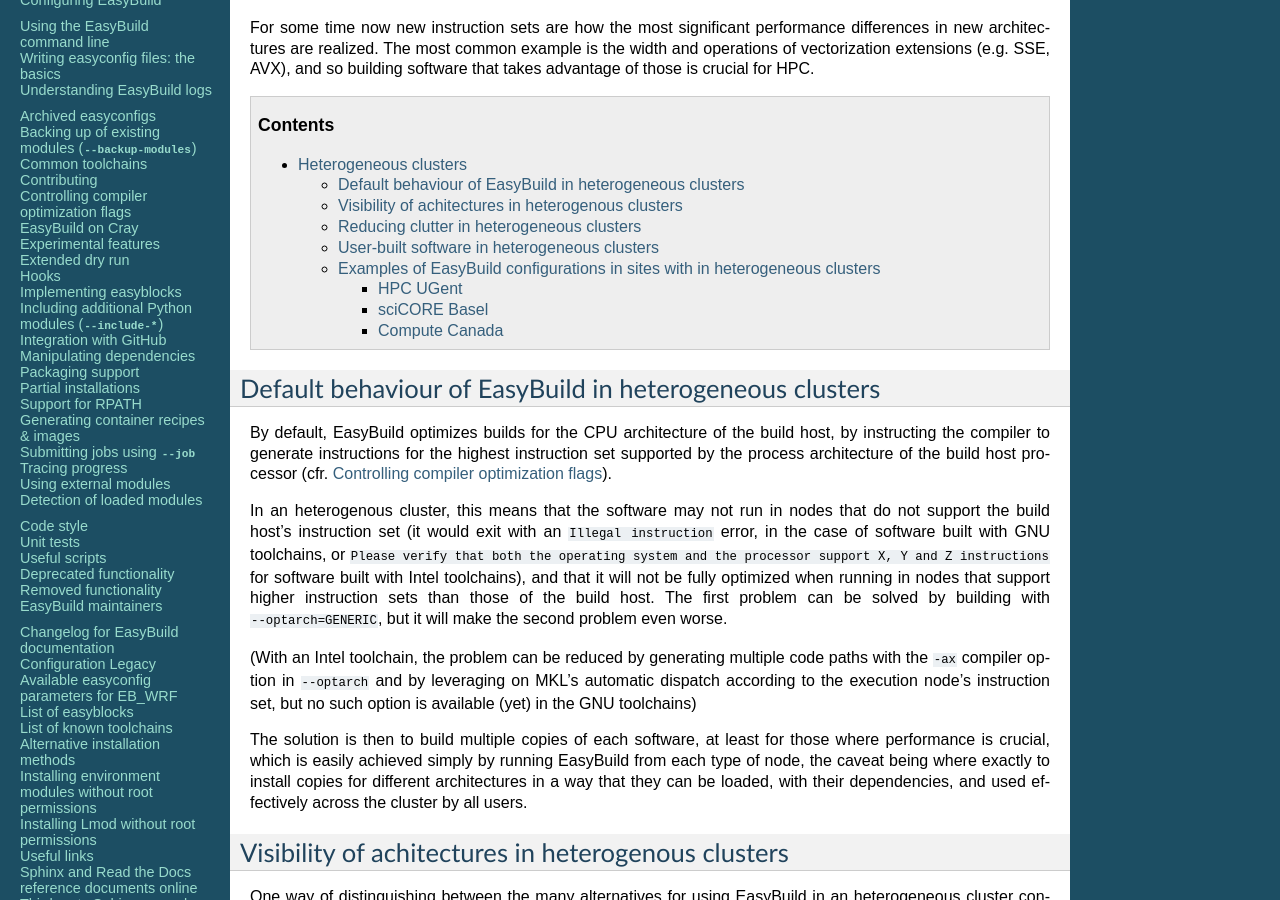
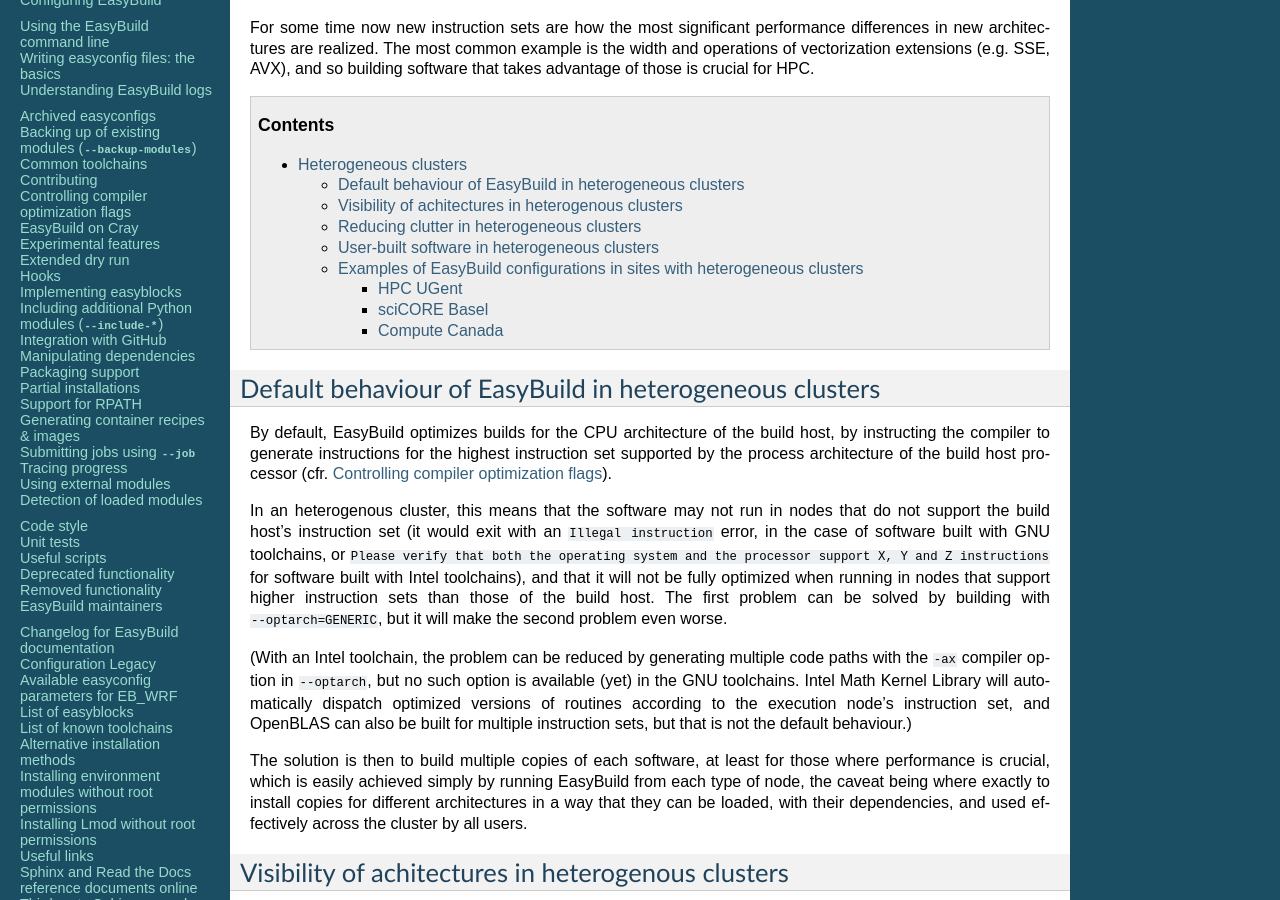
Before and after one commit to easybuilders/easybuild, a Sphinx documentation site: the page built from docs/Heterogeneous_clusters.rst, in a window 1280 px wide and 900 px high, scrolled down 231 px. Built offline with Sphinx 7.4.7, drawn with Linux system fonts in a browser that asks for light colours; some of the changed text lies outside the part shown.

Commit message:
mention that OpenBLAS can also be built for multiple architectures

```diff
--- a/docs/Heterogeneous_clusters.rst
+++ b/docs/Heterogeneous_clusters.rst
@@ -35,10 +35,11 @@
 ``--optarch=GENERIC``, but it will make the second problem even worse.
 
 (With an Intel toolchain, the problem can be reduced by generating multiple code paths with the ``-ax`` compiler
-option in ``--optarch`` and by leveraging on MKL's automatic dispatch according to the execution node's instruction
-set, but no such option is available (yet) in the GNU toolchains)
+option in ``--optarch``, but no such option is available (yet) in the GNU toolchains.  Intel Math Kernel Library will
+automatically dispatch optimized versions of routines according to the execution node's instruction set, and OpenBLAS
+can also be built for multiple instruction sets, but that is not the default behaviour.)
 
-The solution is then to	build multiple copies of each software,	at least for those where performance is	crucial,
+The solution is then to build multiple copies of each software,	at least for those where performance is	crucial,
 which is easily achieved simply by running EasyBuild from each type of node, the caveat being where exactly to
 install copies for different architectures in a way that they can be loaded, with their dependencies, and used
 effectively across the cluster by all users.
@@ -94,8 +95,8 @@
 
 .. _heterogenous_clusters_examples:
 
-Examples of EasyBuild configurations in sites with in heterogeneous clusters
-----------------------------------------------------------------------------
+Examples of EasyBuild configurations in sites with heterogeneous clusters
+-------------------------------------------------------------------------
 
 While the alternatives mentioned above should be simple to implement and solve the main issues in heterogeneous
 clusters, many sites using EasyBuild have more sophisticated configurations with either better solutions to these
```
